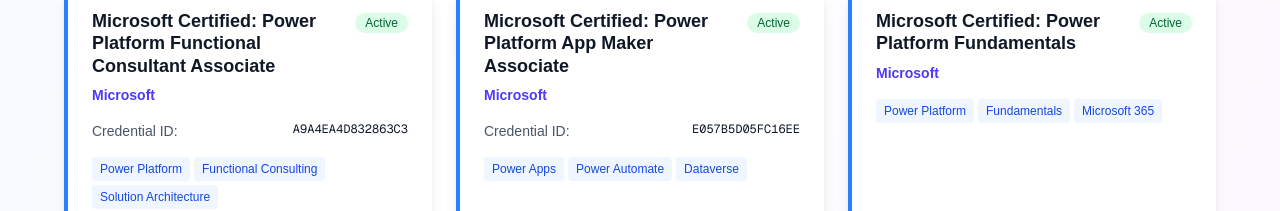
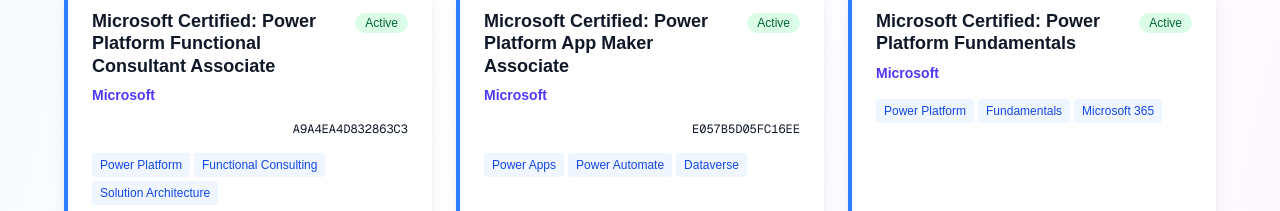
Before and after one commit to vsskkv/Personal-Website, a Next.js app: page /about in a window 1280 px wide. Shown: the part 3325-3536 px from the top of the page. Built offline with nearby package versions, Linux system fonts and the light colour scheme.

Commit message:
Update layout of Credential ID display in About page for improved alignment and readability

```diff
--- a/src/app/about/page.tsx
+++ b/src/app/about/page.tsx
@@ -323,8 +323,7 @@
 
                 {cert.credentialId && (
                   <div className="mb-4">
-                    <div className="flex justify-between text-sm">
-                      <span className="text-gray-600">Credential ID:</span>
+                    <div className="flex justify-end text-sm">
                       <span className="text-gray-900 font-mono text-xs">{cert.credentialId}</span>
                     </div>
                   </div>
```
